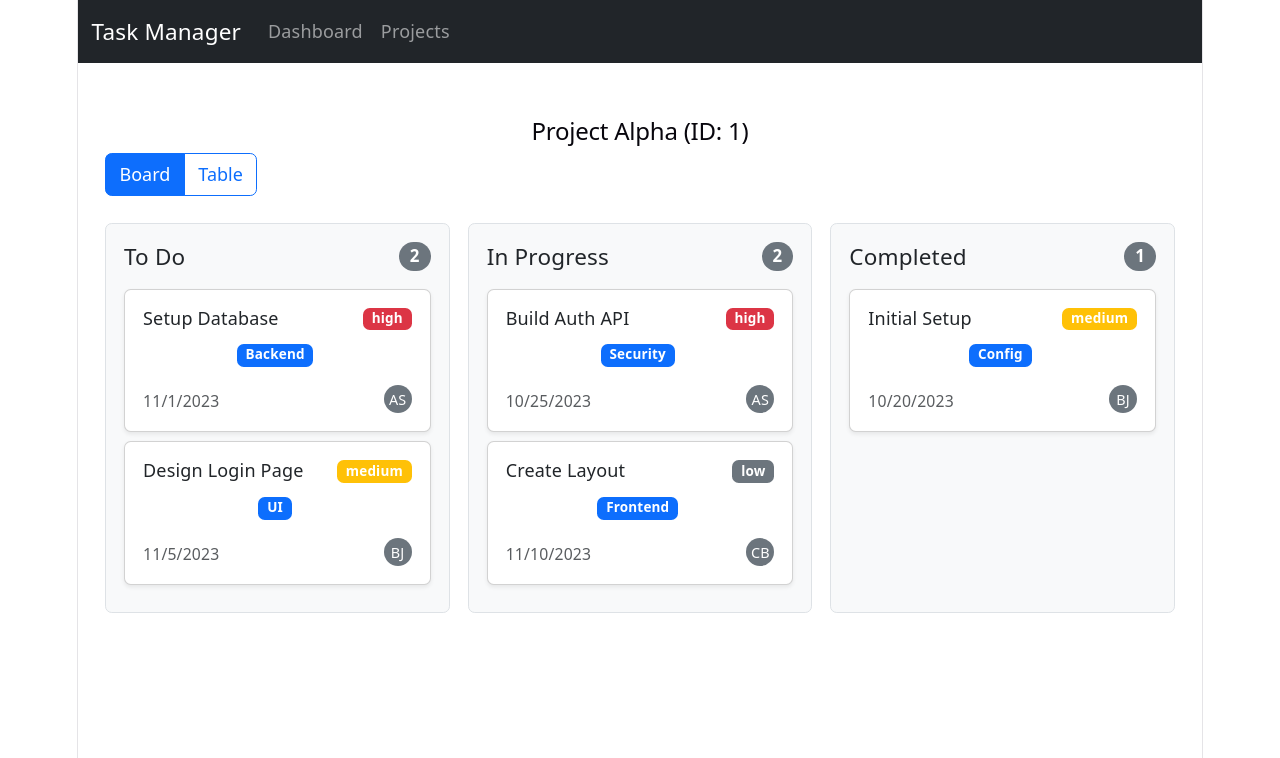
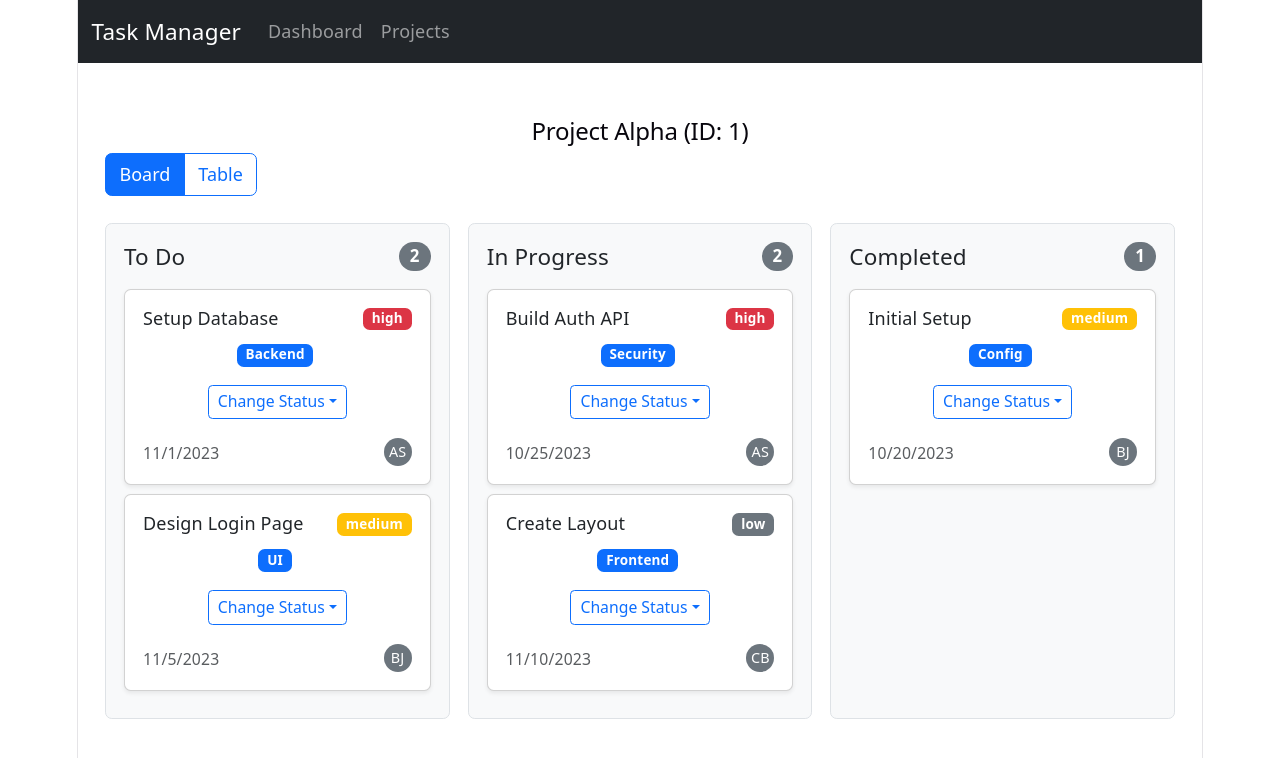
Before and after one commit to harshaayiniekathirgamanathan/Task-Management-Web-Project, a React (Vite) app in the folder client/: page /projects/1 in a window 1280 px wide. Shown: the top 758 px of the page. Built offline with nearby package versions, Linux system fonts and the light colour scheme; no server answers.

Commit message:
feat: add status dropdown to task card

```diff
--- a/client/src/components/TaskBoard.jsx
+++ b/client/src/components/TaskBoard.jsx
@@ -36,7 +36,9 @@ const TaskBoard = () => {
     const handleOpenTask = (task) => {
         alert(`Clicked task to open: ${task.title}`);
     };
-
+    const handleStatusChange = (taskId, newStatus) => {
+    console.log('Status changed:', taskId, newStatus);
+    };
     return (
         <Row className="g-3">
             {/* To Do Column */}
@@ -47,7 +49,12 @@ const TaskBoard = () => {
                         <span className="badge bg-secondary rounded-pill">{todoTasks.length}</span>
                     </h5>
                     {todoTasks.map(task => (
-                        <TaskCard key={task.id} task={task} onOpen={handleOpenTask} />
+                        <TaskCard
+                        key={task.id}
+                        task={task}
+                        onOpen={handleOpenTask}
+                        onStatusChange={handleStatusChange}
+                    />
                     ))}
                 </div>
             </Col>
@@ -60,7 +67,12 @@ const TaskBoard = () => {
                         <span className="badge bg-secondary rounded-pill">{inProgressTasks.length}</span>
                     </h5>
                     {inProgressTasks.map(task => (
-                        <TaskCard key={task.id} task={task} onOpen={handleOpenTask} />
+                        <TaskCard
+                        key={task.id}
+                        task={task}
+                        onOpen={handleOpenTask}
+                        onStatusChange={handleStatusChange}
+                    />
                     ))}
                 </div>
             </Col>
@@ -73,7 +85,12 @@ const TaskBoard = () => {
                         <span className="badge bg-secondary rounded-pill">{completedTasks.length}</span>
                     </h5>
                     {completedTasks.map(task => (
-                        <TaskCard key={task.id} task={task} onOpen={handleOpenTask} />
+                        <TaskCard
+                            key={task.id}
+                            task={task}
+                            onOpen={handleOpenTask}
+                            onStatusChange={handleStatusChange}
+                        />
                     ))}
                 </div>
             </Col>
--- a/client/src/components/TaskCard.jsx
+++ b/client/src/components/TaskCard.jsx
@@ -1,7 +1,7 @@
 import React from 'react';
-import { Card, Badge } from 'react-bootstrap';
+import { Card, Badge, Dropdown } from 'react-bootstrap';
 
-const TaskCard = ({ task, onOpen }) => {
+const TaskCard = ({ task, onOpen, onStatusChange }) => {
     // Helper to pick the right color for the priority badge
     const getPriorityVariant = (priority) => {
         switch (priority?.toLowerCase()) {
@@ -53,6 +53,22 @@ const TaskCard = ({ task, onOpen }) => {
                         ))}
                     </div>
                 )}
+                {/* Status dropdown */}
+                <Dropdown
+                    className="mb-3"
+                    onClick={(event) => event.stopPropagation()}
+                    onSelect={(newStatus) => onStatusChange(task.id, newStatus)}
+                >
+                    <Dropdown.Toggle variant="outline-primary" size="sm">
+                        Change Status
+                    </Dropdown.Toggle>
+
+                    <Dropdown.Menu>
+                        <Dropdown.Item eventKey="todo">To Do</Dropdown.Item>
+                        <Dropdown.Item eventKey="in_progress">In Progress</Dropdown.Item>
+                        <Dropdown.Item eventKey="completed">Completed</Dropdown.Item>
+                    </Dropdown.Menu>
+                </Dropdown>
 
                 {/* Bottom Row: Due Date and Assignee Initials */}
                 <div className="d-flex justify-content-between align-items-end">
```
